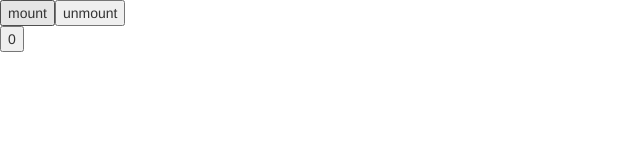
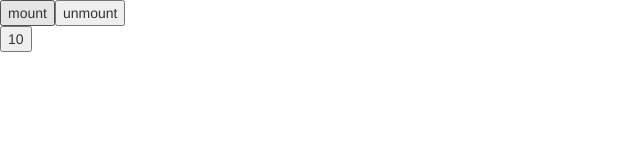
Before and after one commit to yasserhussain1110/ReactFundamentals, a React app: page / in a window 1280 px wide. Both pictures are taken after a click on the button "mount". Shown: the top 160 px of the page, without its empty margins (0-640 px from the left). Built offline with nearby package versions, Linux system fonts and the light colour scheme.

Commit message:
Manage component state with lifecycle methods

```diff
--- a/App.js
+++ b/App.js
@@ -11,17 +11,19 @@
     this.setState({val: this.state.val + 1 });
   }
   componentWillMount() {
-    console.log('mounting');
+    this.setState({m: 2});
   }
   render() {
     console.log('rendering!');
-    return <button onClick={this.update}>{this.state.val}</button>;
+    return <button onClick={this.update}>{this.state.val * this.state.m}</button>;
   }
   componentDidMount(){
-    console.log('mounted');
+    console.log(ReactDOM.findDOMNode(this));
+    this.inc = setInterval(this.update, 500);
   }
   componentWillUnmount(){
     console.log('bye!');
+    clearInterval(this.inc);
   }
 }
 
```
